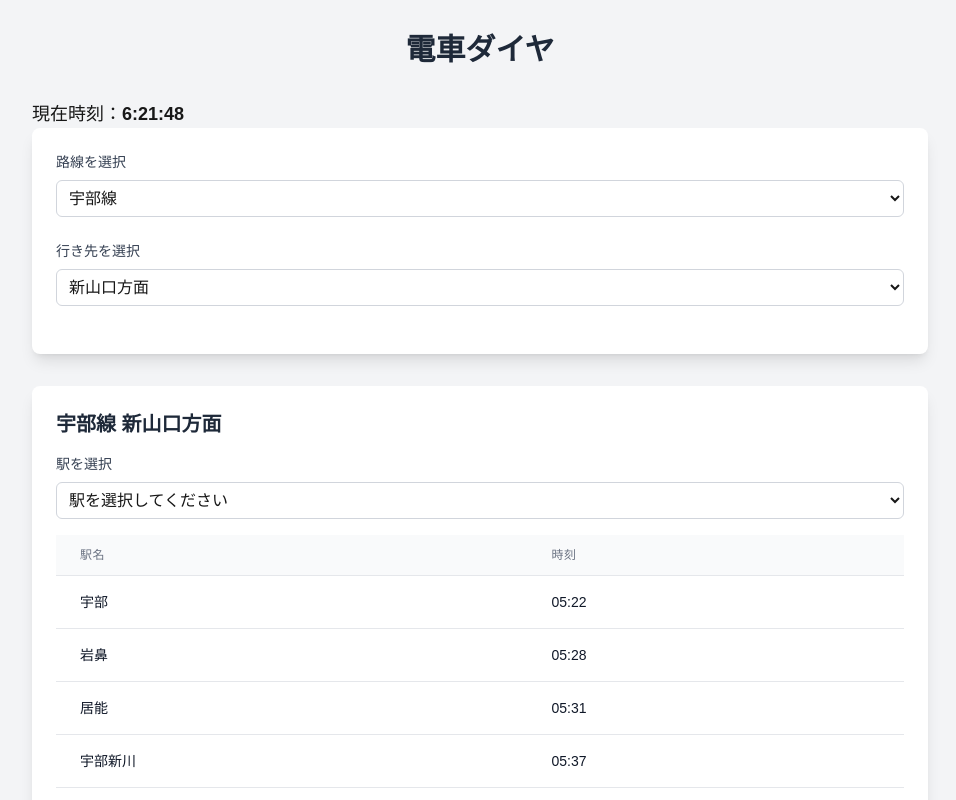
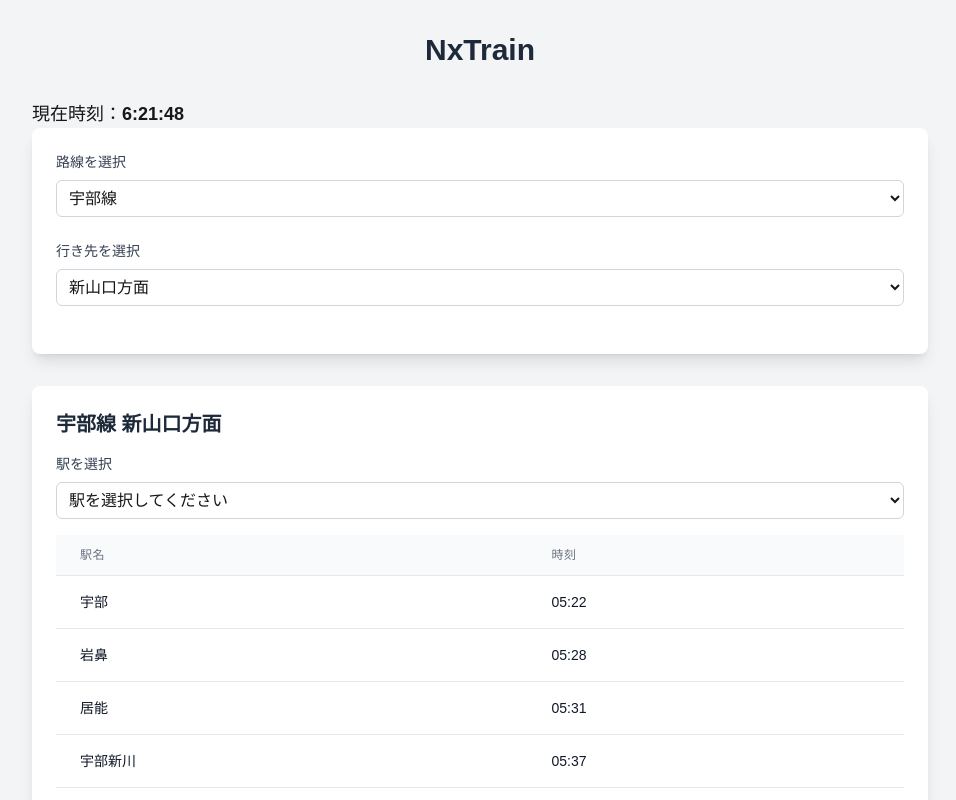
Before and after one commit to kaiteen1003/TrainTimetable, a Next.js app in the folder ube-train-timetable/: page / in a window 1280 px wide. Shown: the top 800 px of the page, without its empty margins (160-1116 px from the left). Built offline with nearby package versions, Linux system fonts and the light colour scheme.

Commit message:
コメント

```diff
--- a/ube-train-timetable/src/app/page.tsx
+++ b/ube-train-timetable/src/app/page.tsx
@@ -65,7 +65,7 @@ export default function Home() {
       <div className="max-w-4xl mx-auto">
         {/* タイトル */}
         <h1 className="text-3xl font-bold text-center mb-8 text-gray-800">
-          電車ダイヤ
+          NxTrain
         </h1>
 
         {/* 現在時刻表示 */}
--- a/ube-train-timetable/src/data/trainData.ts
+++ b/ube-train-timetable/src/data/trainData.ts
@@ -12,6 +12,8 @@ export interface TrainSchedule {
 export const trainSchedules: TrainSchedule[] = [
   // 新山口方面（宇部発）
   //この書き方に従って埋めていきたいです。
+  //個人的には駅を選んで、その駅にいつ次の電車が来るかを表示したいです。
+  //方面は基本二つしかないので、同時に表示してもいいかもしれません。
   {
     line: "宇部線",
     direction: "新山口方面",
```
